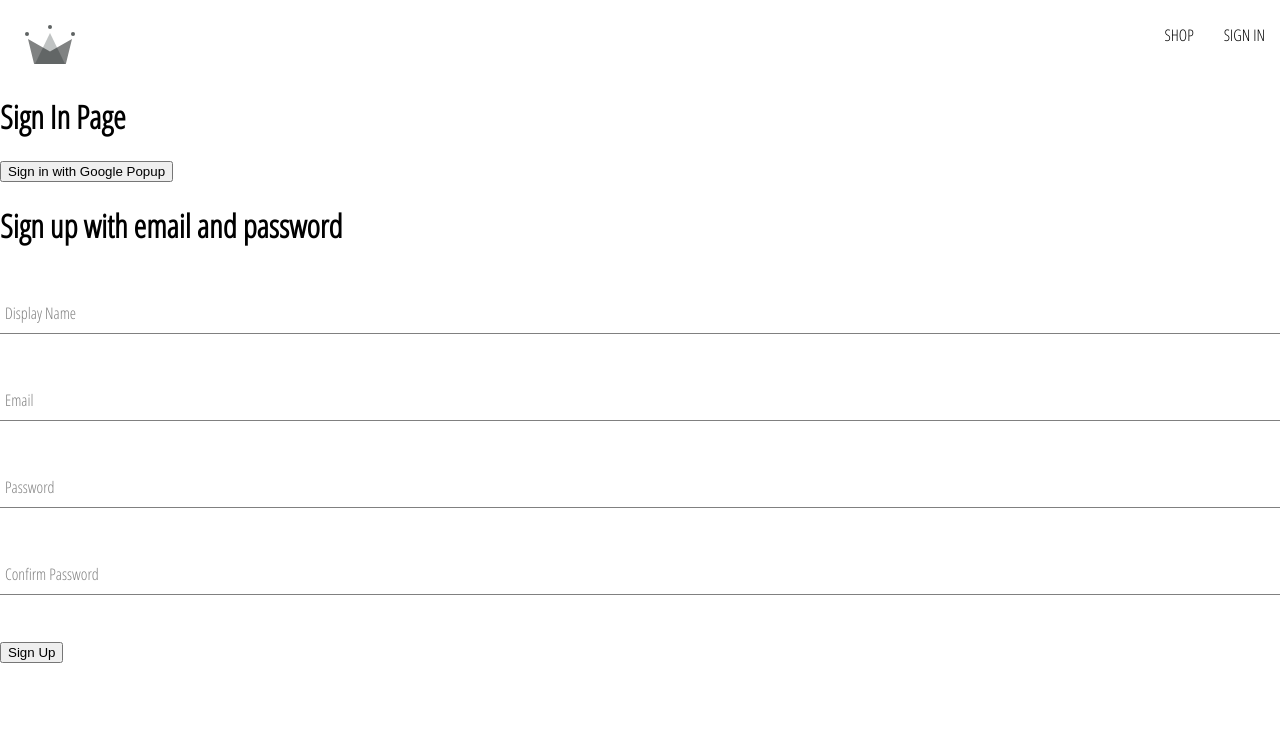
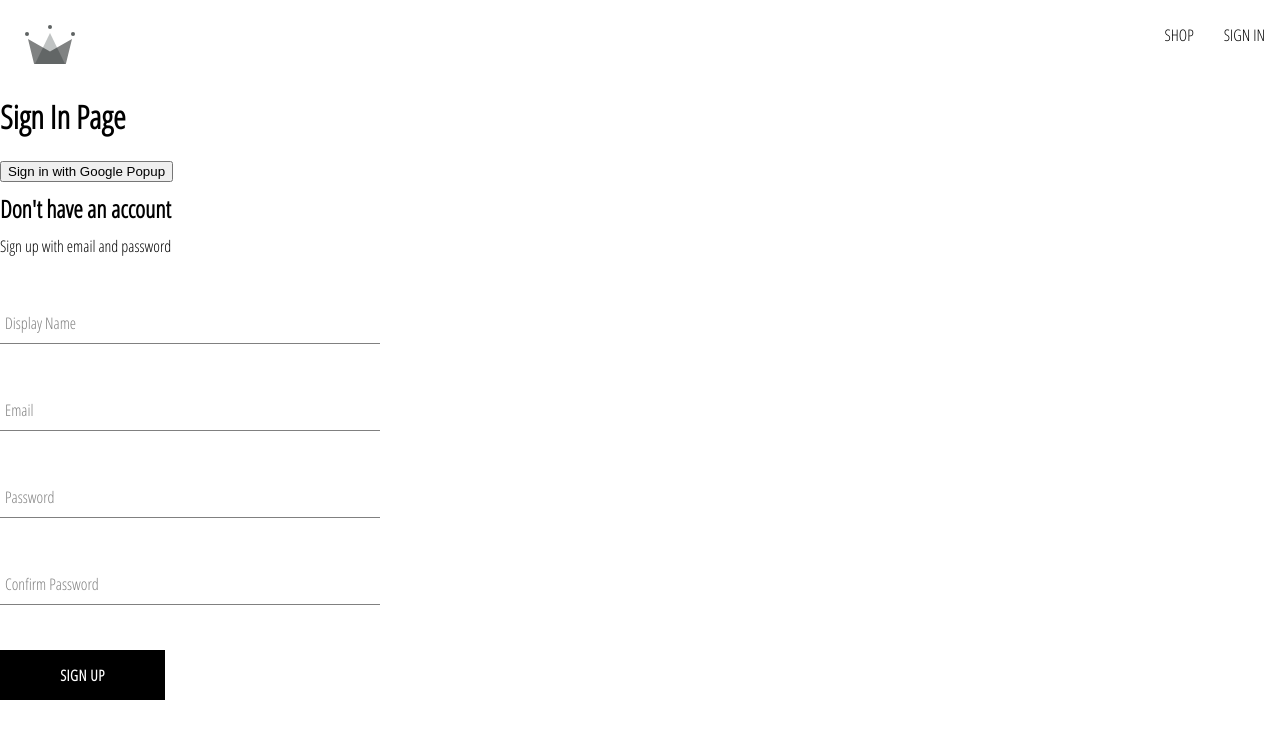
Before and after one commit to Hiro6634/crwn-clothing, a React (Create React App) app: page /sign-in in a window 1280 px wide. Shown: the top 738 px of the page. Built offline with nearby package versions, Linux system fonts and the light colour scheme.

Commit message:
Custom Button Component

```diff
--- /dev/null
+++ b/src/components/button/button.component.jsx
@@ -0,0 +1,14 @@
+import './button.styles.scss';
+
+const BUTTON_TYPE_CLASSES = {
+    google: 'google-sign-in',
+    inverted: 'inverted'
+}
+
+const Button = ({children, buttonType, ...otherProps}) => {
+    return(
+        <button className={`button-container ${BUTTON_TYPE_CLASSES[buttonType]}`}>{children}</button>
+    );
+}
+
+export default Button;
--- /dev/null
+++ b/src/components/button/button.styles.scss
@@ -0,0 +1,46 @@
+.button-container {
+  min-width: 165px;
+  width: auto;
+  height: 50px;
+  letter-spacing: 0.5px;
+  line-height: 50px;
+  padding: 0 35px 0 35px;
+  font-size: 15px;
+  background-color: black;
+  color: white;
+  text-transform: uppercase;
+  font-family: 'Open Sans Condensed';
+  font-weight: bolder;
+  border: none;
+  cursor: pointer;
+  display: flex;
+  justify-content: center;
+
+  &:hover {
+    background-color: white;
+    color: black;
+    border: 1px solid black;
+  }
+
+  &.google-sign-in {
+    background-color: #4285f4;
+    color: white;
+
+    &:hover {
+      background-color: #357ae8;
+      border: none;
+    }
+  }
+
+  &.inverted {
+    background-color: white;
+    color: black;
+    border: 1px solid black;
+
+    &:hover {
+      background-color: black;
+      color: white;
+      border: none;
+    }
+  }
+}
--- a/src/components/sign-up-form/sign-up-form.component.jsx
+++ b/src/components/sign-up-form/sign-up-form.component.jsx
@@ -2,6 +2,9 @@ import { useState } from 'react';
 
 import { createAuthUserWithEmailAndPassword, createUserDocuemntFromAuth } from '../../utils/firebase/firebase.utils';
 import FormInput from '../form-input/form-input.component';
+import Button from '../button/button.component';
+
+import './sign-up-form.styles.scss';
 
 const defaultFormFields = {
     displayName: '',
@@ -50,8 +53,9 @@ const SignUpForm = () => {
     }
 
     return(
-        <div>
-            <h1>Sign up with email and password</h1>
+        <div className='sign-up-container'>
+            <h2>Don't have an account</h2>
+            <span>Sign up with email and password</span>
             <form onSubmit={handleSubmit}>
                 <FormInput
                     label='Display Name'
@@ -89,7 +93,7 @@ const SignUpForm = () => {
                     required
                 />
 
-                <button type='submit'>Sign Up</button>
+                <Button type='submit'>Sign Up</Button>
             </form>
         </div>
     );
--- /dev/null
+++ b/src/components/sign-up-form/sign-up-form.styles.scss
@@ -0,0 +1,9 @@
+.sign-up-container {
+    dispaly: flex;
+    flex-direction: column;
+    width: 380px;
+
+    h2{
+        margin: 10px 0;
+    }
+}
```
